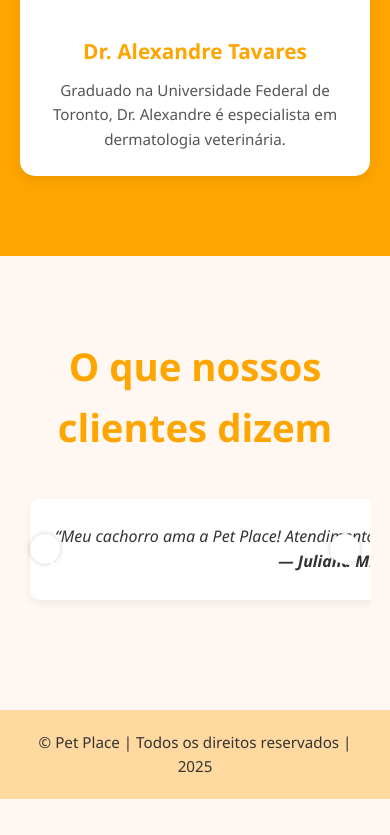
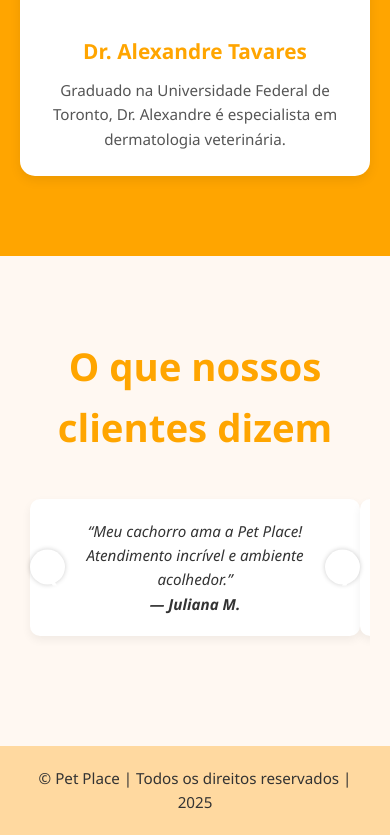
Before and after one commit to Paulo-Alvarez/Pet-Place-Landing-Page, a website: page index.html in a window 390 px wide. Shown: the part 5866-6701 px from the top of the page. Before the commit the page ends 6665 px from the top, so only its background shows below. Drawn offline with Linux system fonts and the light colour scheme.

Commit message:
Ajuste para Mobile

```diff
--- a/style.css
+++ b/style.css
@@ -368,48 +368,46 @@
     }
 
     @media (max-width: 768px) {
-      .depoimento-wrapper {
-        display: flex;
+      .depoimentos-container {
+        padding: 10px;
         flex-direction: row;
         align-items: center;
         justify-content: center;
+      }
+
+      .depoimentos {
+        width: 100%;
+      }
+
+      .depoimentos blockquote {
+        max-width: 100%;
+        font-size: 0.95rem;
         padding: 20px;
-        flex-wrap: nowrap;
-        gap: 10px;
-        width: 100%;
+        text-align: center;
         box-sizing: border-box;
       }
 
-      .comentario {
-        max-width: 80%;
-        padding: 15px;
-        background-color: white;
-        border-radius: 10px;
-        box-shadow: 0px 2px 8px rgba(0, 0, 0, 0.1);
-        font-style: italic;
-        text-align: center;
-        font-size: 1rem;
-        transition: opacity 0.3s ease;
-      }
-
       .nav-btn {
+        position: absolute;
+        top: 50%;
+        transform: translateY(-50%);
+        z-index: 10;
         background-color: white;
         border: none;
         border-radius: 50%;
-        width: 30px;
-        height: 30px;
-        font-size: 1rem;
+        width: 35px;
+        height: 35px;
+        font-size: 1.2rem;
         cursor: pointer;
         box-shadow: 0 0 5px rgba(0,0,0,0.2);
-        transition: background-color 0.3s ease;
       }
 
-      .nav-btn:hover {
-        background-color: #f0f0f0;
+      .left-btn {
+        left: 10px;
       }
 
-      body {
-        overflow-x: hidden;
+      .right-btn {
+        right: 10px;
       }
     }
 
```
